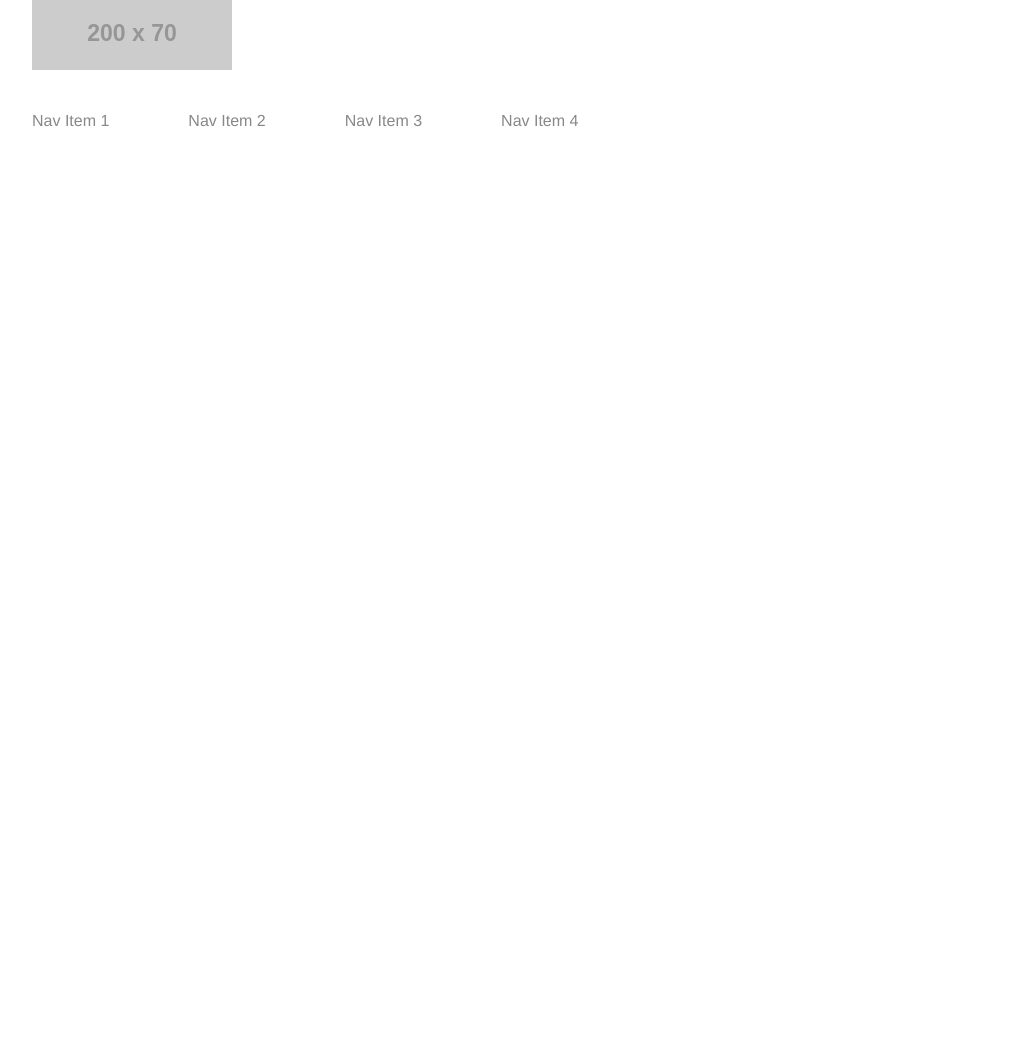
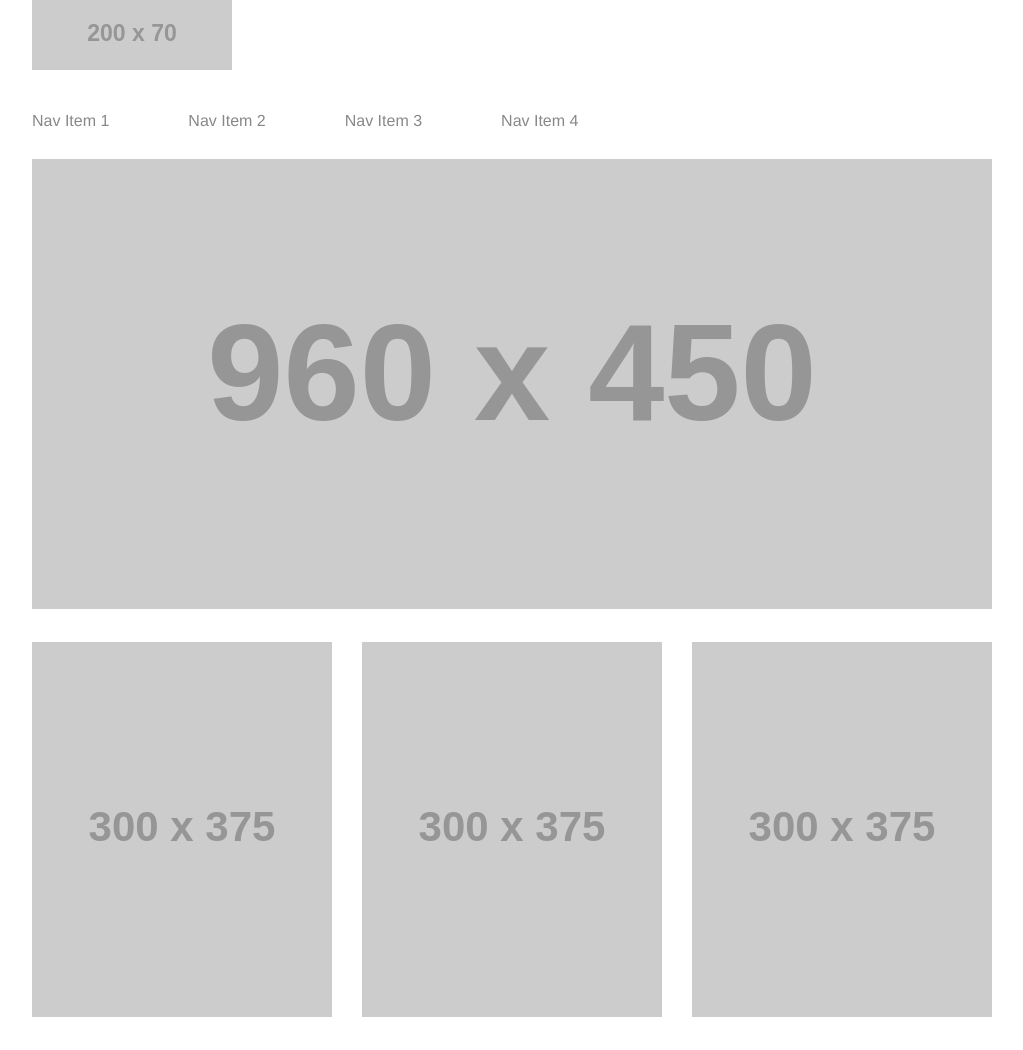
Before and after one commit to jcqnly/wireframe, a plain HTML site: page index.html in a window 1280 px wide. Shown: the whole page, without its empty margins (128-1151 px from the left). Before the commit the page ends 800 px from the top, so only its background shows below. Drawn offline with Linux system fonts and the light colour scheme; placeholder pictures from the web are drawn by us.

Commit message:
add list for pics

```diff
--- a/index.html
+++ b/index.html
@@ -18,6 +18,13 @@
         <li><a href="#">Nav Item 4</a></li>
     </ul>
   </nav>
-
+  <main>
+    <img src="http://placehold.it/960x450/000" />
+    <ul>
+      <li><img src="http://placehold.it/300x375/000" /></li>
+      <li><img src="http://placehold.it/300x375/000" /></li>
+      <li><img src="http://placehold.it/300x375/000" /></li>
+    </ul>
+  </main>
 </body>
 </html>
--- a/style.css
+++ b/style.css
@@ -3,7 +3,6 @@
 }
 
 nav {
-  /* border: 3px dashed orange; */
   width: 960px;
   margin: 0px auto;
 }
@@ -25,3 +24,22 @@ a {
   text-decoration: none;
   color: #888;
 }
+
+main {
+  width: 960px;
+  margin: 30px auto;
+}
+
+main ul {
+  padding-left: 0px;
+}
+
+main li {
+  list-style: none;
+  float: left;
+  margin-top: 30px;
+}
+
+main li:nth-child(2n) {
+  margin: 30px 30px 30px 30px;
+}
```
